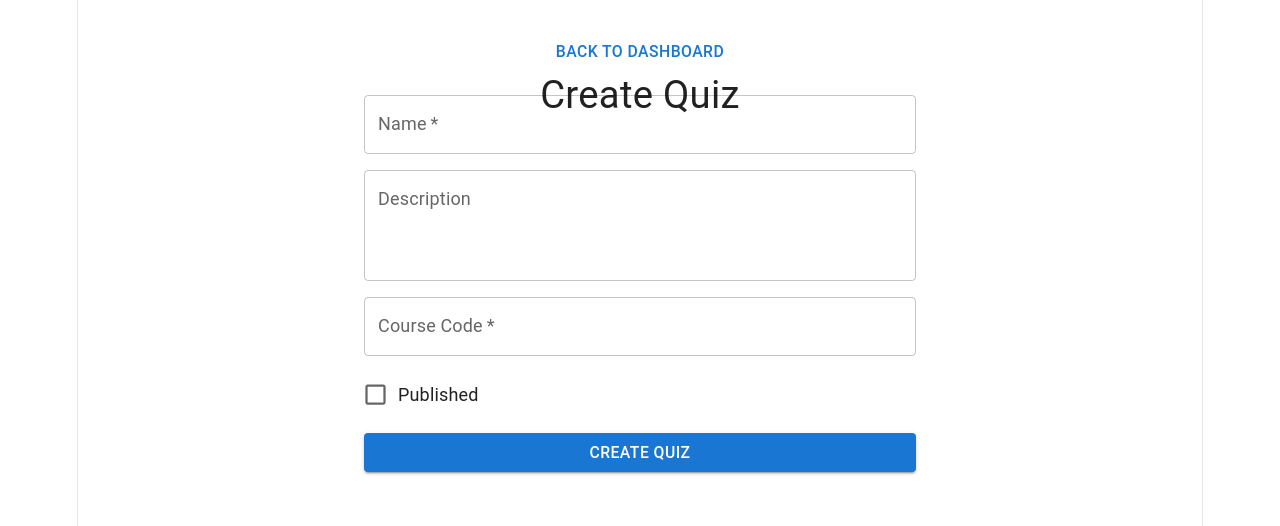
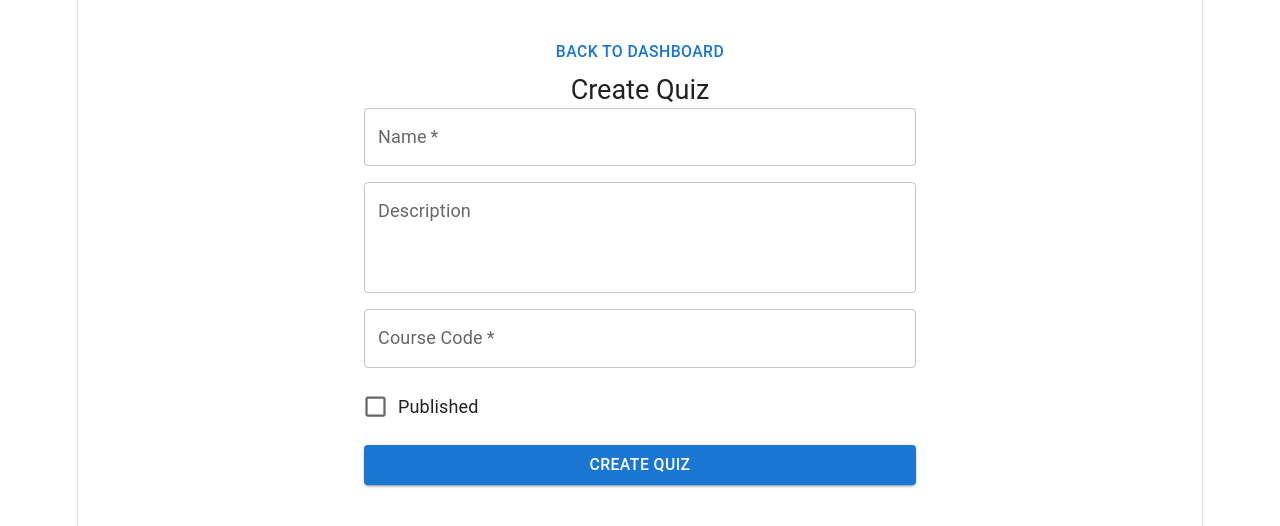
Before and after one commit to The-Five-Stack/quizzer-ui, a React (Vite) app: page /create-quiz in a window 1280 px wide. Shown: the top 526 px of the page. Built offline with nearby package versions, Linux system fonts and the light colour scheme.

Commit message:
feat: update CreateQuizForm styles and layout; adjust button and text field widths, enhance title styling

```diff
--- a/src/pages/CreateQuizForm.css
+++ b/src/pages/CreateQuizForm.css
@@ -3,7 +3,12 @@
 }
 
 .create-quiz-back-btn {
-  margin-bottom: 16px;
+  margin-bottom: 24px;
+}
+
+.create-quiz-title {
+  margin-bottom: 20px;
+  font-weight: 600;
 }
 
 .create-quiz-error {
--- a/src/pages/CreateQuizForm.tsx
+++ b/src/pages/CreateQuizForm.tsx
@@ -68,7 +68,7 @@ function CreateQuizForm() {
                 Back to Dashboard
             </Button>
 
-            <Typography variant="h4" gutterBottom>
+            <Typography variant="h5" className="create-quiz-title">
                 Create Quiz
             </Typography>
 
@@ -80,6 +80,7 @@ function CreateQuizForm() {
                     value={name}
                     onChange={(e) => setName(e.target.value)}
                     required
+                    fullWidth
                 />
 
                 <TextField
@@ -88,6 +89,7 @@ function CreateQuizForm() {
                     onChange={(e) => setDescription(e.target.value)}
                     multiline
                     rows={3}
+                    fullWidth
                 />
 
                 <TextField
@@ -95,6 +97,7 @@ function CreateQuizForm() {
                     value={courseCode}
                     onChange={(e) => setCourseCode(e.target.value)}
                     required
+                    fullWidth
                 />
 
                 <FormControlLabel
@@ -107,7 +110,7 @@ function CreateQuizForm() {
                     label="Published"
                 />
 
-                <Button variant="contained" onClick={handleSubmit}>
+                <Button variant="contained" onClick={handleSubmit} fullWidth>
                     Create Quiz
                 </Button>
             </Box>
```
